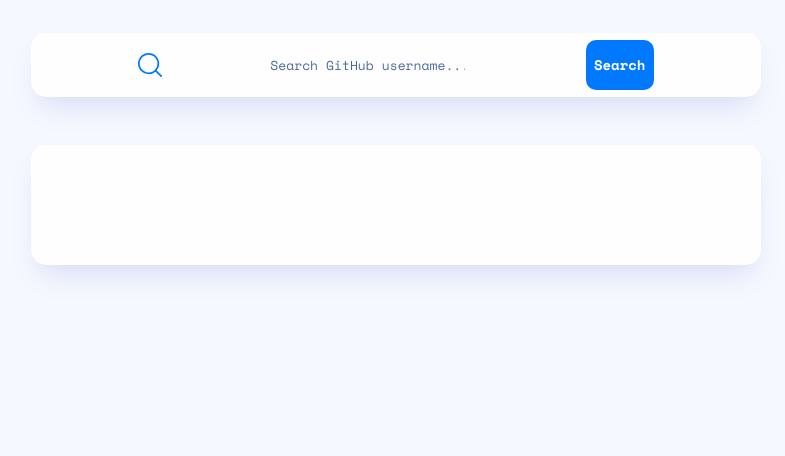
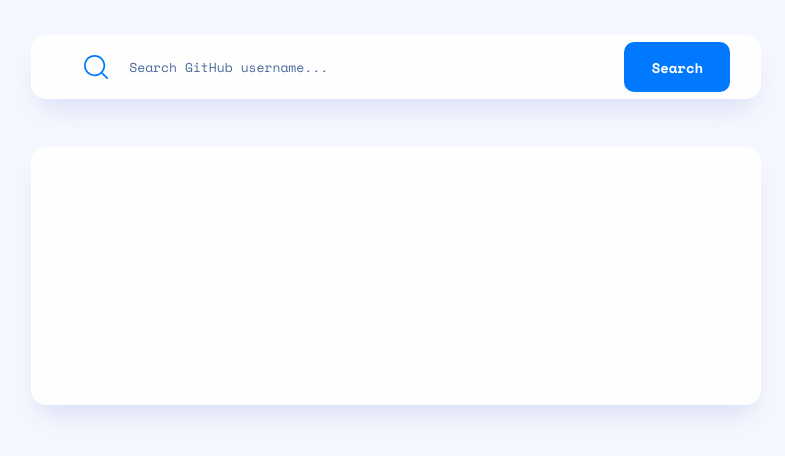
Before and after one commit to dsoluk/github-user-search-app, a plain HTML site: page index.html in a window 1280 px wide. Shown: the part 42-498 px from the top of the page, without its empty margins (244-1029 px from the left). Drawn offline with nearby package versions, Linux system fonts and the light colour scheme; no server answers.

Commit message:
done pre-test cleanup

```diff
--- a/styles.css
+++ b/styles.css
@@ -153,7 +153,7 @@ header {
   display: flex;
   justify-content: space-between;
   align-items: center;
-  margin-bottom: 2.4em;
+  margin-bottom: clamp(1.6rem, 8%, 2.4rem);
 }
 
 button#theme-switcher {
@@ -190,14 +190,19 @@ min-width: 75px;
   background: var(--white);
   box-shadow: 0px 16px 30px -10px rgba(70, 96, 187, 0.198567);
   border-radius: 15px;
-  height: 4rem;
-  margin-bottom: 1.07rem;
+  min-height: 4rem;
+  max-height: 4.6rem;
+  /* margin-bottom: clamp(1.6rem, 8%, 2.4rem); */
   background-color: var(--section-bg);
 }
 
+#search-icon {
+  margin-left: clamp(16px, 4vw, 32px)
+}
+
 input {
-width: min(13rem, 15rem);
-height: min(1.67rem, 3rem);
+width: 65%;
+/* height: clamp(1.67rem, %, 3rem); */
 font-weight: 400;
 font-size: 13px;
 line-height: 25px;
@@ -206,7 +211,8 @@ color: var(--text-color);
 
 input:hover {cursor: pointer;}
 
-::placeholder {color: var(--text-color);}
+::placeholder {color: var(--text-color);
+background-color: none;}
 
 input[type="search"] {
 border-style: none;
@@ -216,7 +222,7 @@ background:none;
 input[type="search"]:active,
 input[type="search"]:focus {
   border-style: none;
-  background:none;
+  background-color:none;
 }
 
 button#search-btn {
@@ -227,9 +233,14 @@ color: var(--purewhite);
 font-weight: 700;
 font-size: 14px;
 line-height: 21px;
-width: min(4.27rem, 7.73rem);
-height: min(3.07rem, 3.33rem);
+max-width: 106px;
+min-width: 84px;
+width: 9vw;
+max-height: 46px;
+min-height: 50px;
+height: 90%;
 font-family: inherit;
+margin-right: clamp(7px, 1vw, 10px);
 
 }
 
@@ -271,6 +282,9 @@ align-items: center; */
 .wrapper {
   width: 85%;
   margin: clamp(16px, 8% ,48px);
+  padding-top: clamp(16px, 8% ,48px);
+  padding-bottom: clamp(16px, 8% ,48px);
+
   display: grid;
   grid-template-columns: 70px auto;
   grid-template-rows: 48px 22px auto auto auto auto;
@@ -306,9 +320,9 @@ align-items: center; */
     "avatar bio bio"
     "stats stats stats"
     "link1 link1 link2"
-}
   }
 }
+
 
 /* .user-info {
   display: flex;
@@ -374,21 +388,17 @@ li {list-style-type: none;}
 
   width: 100%;
   margin-top: 1.6rem;
+  margin-bottom: 1.6rem;
 
 }
 
+@media screen and (min-width: 768px) {
+  .user-stats {
+    margin-top: 2.1rem;
+    margin-bottom: 2.1rem;}
+}
+
 .stats {text-align: center;}
-
-.link-section {
-  /* grid-area: links; */
-  /* display: flex;
-  flex-direction: column;
-  align-items: flex-start;
-  justify-content: center; */
-  /* margin-left: 3.2rem; */
-  /* margin-bottom: 3.2rem; */
-  /* width: 100%; */
-}
 
 .link1 {grid-area: link1;}
 
```
